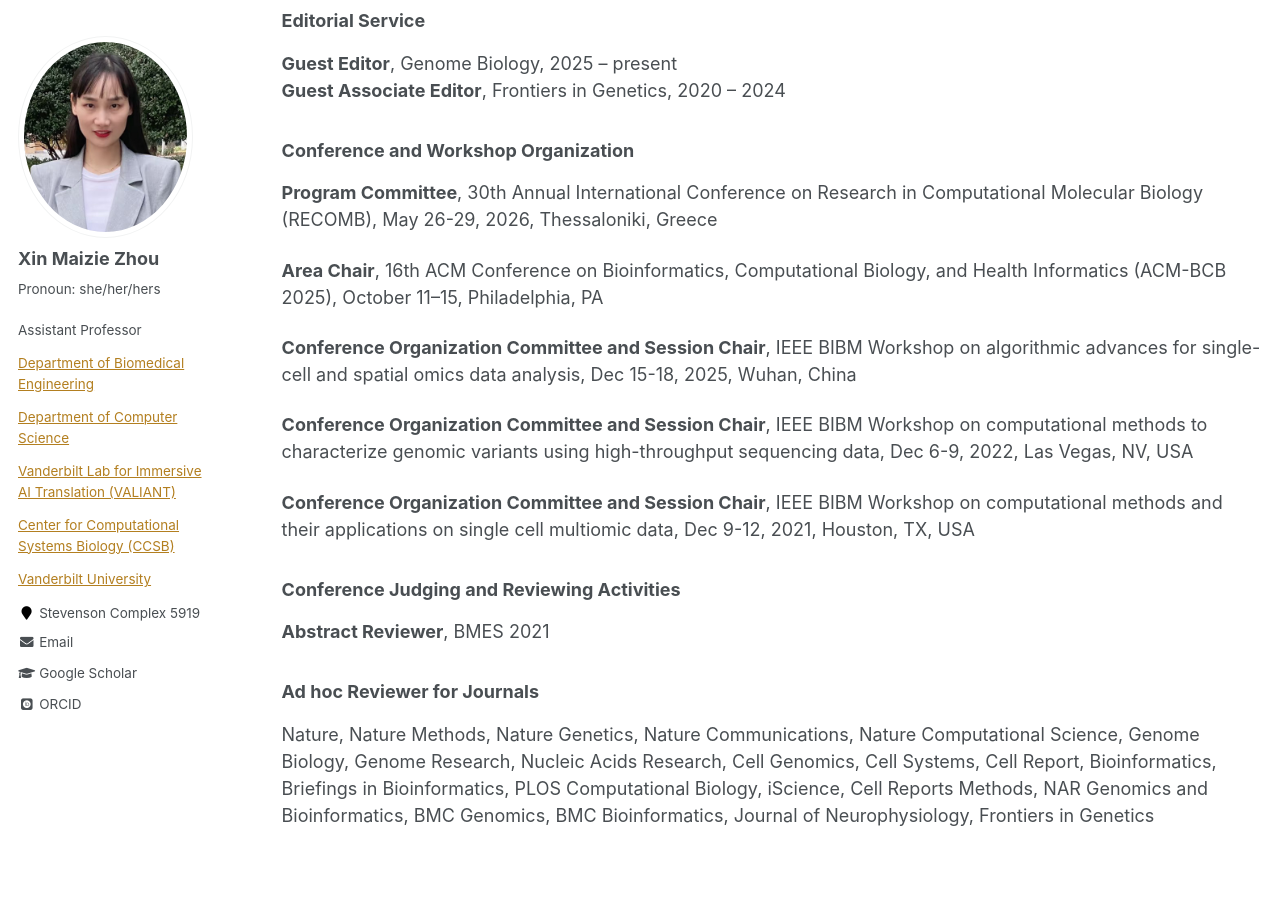
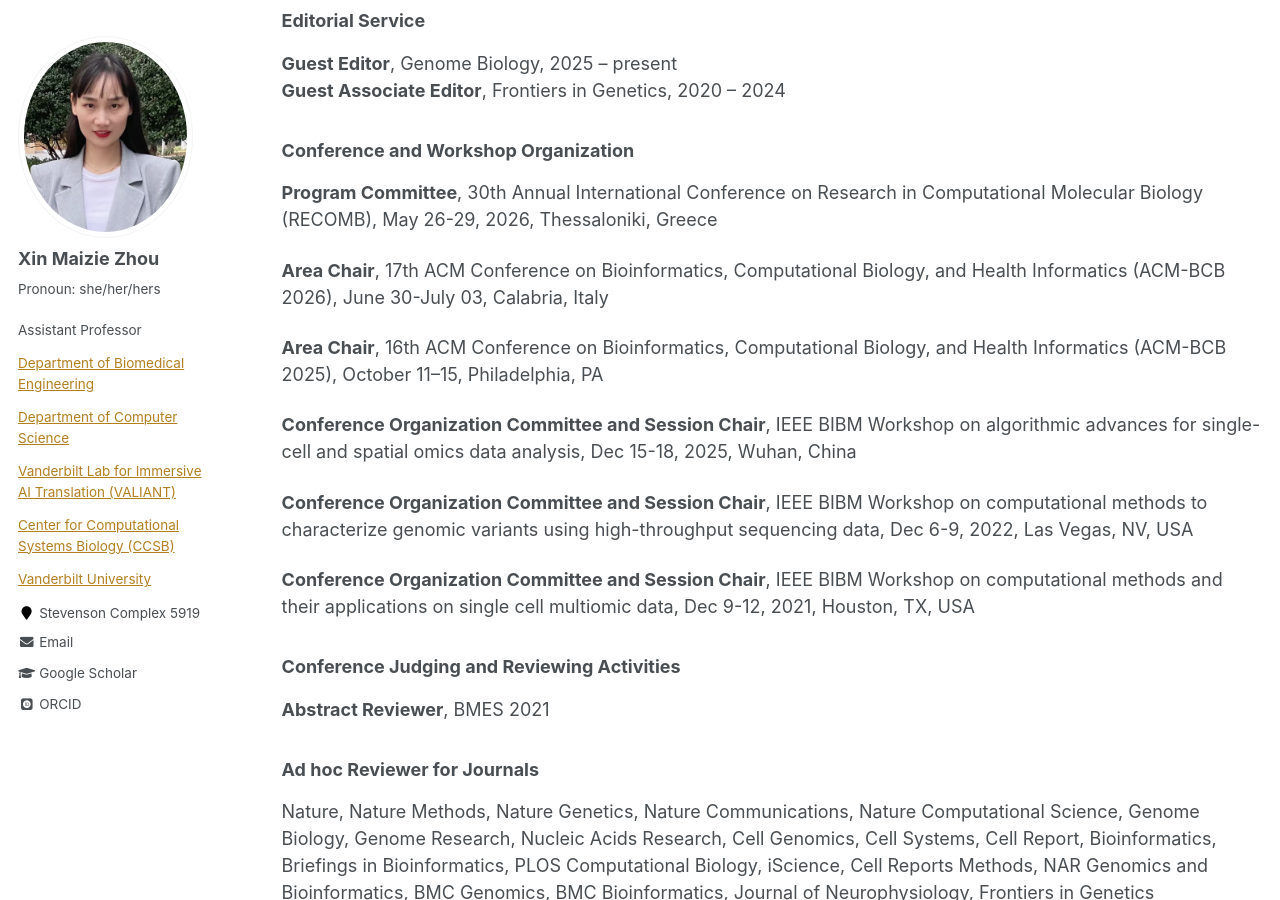
Before and after one commit to maiziezhoulab/Maiziezhoulab.github.io, a Jekyll site: the page built from _pages/TeachingService.md, in a window 1280 px wide and 900 px high, scrolled down 1051 px. Built offline with Jekyll 4.4.1, drawn with Linux system fonts in a browser that asks for light colours; some web fonts are replaced.

Commit message:
Update TeachingService.md

```diff
--- a/_pages/TeachingService.md
+++ b/_pages/TeachingService.md
@@ -40,6 +40,8 @@ author_profile: true
 ### Conference and Workshop Organization
 **Program Committee**, 30th Annual International Conference on Research in Computational Molecular Biology (RECOMB), May 26-29, 2026, Thessaloniki, Greece
 
+**Area Chair**, 17th ACM Conference on Bioinformatics, Computational Biology, and Health Informatics (ACM-BCB 2026), June 30-July 03, Calabria, Italy
+
 **Area Chair**, 16th ACM Conference on Bioinformatics, Computational Biology, and Health Informatics (ACM-BCB 2025), October 11–15, Philadelphia, PA
 
 **Conference Organization Committee and Session Chair**, IEEE BIBM Workshop on algorithmic advances for single-cell and spatial omics data analysis, Dec 15-18, 2025, Wuhan, China
```
